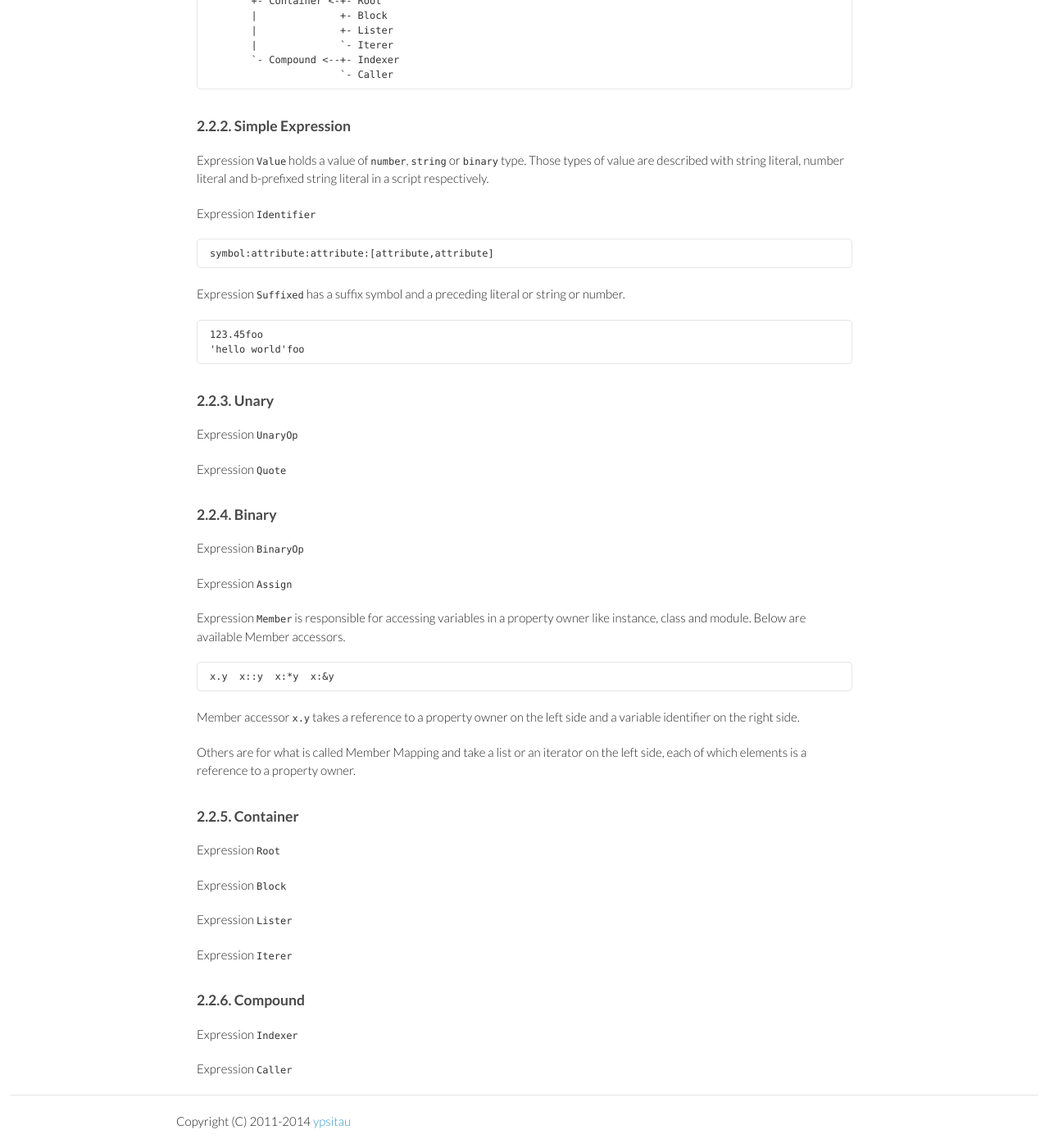
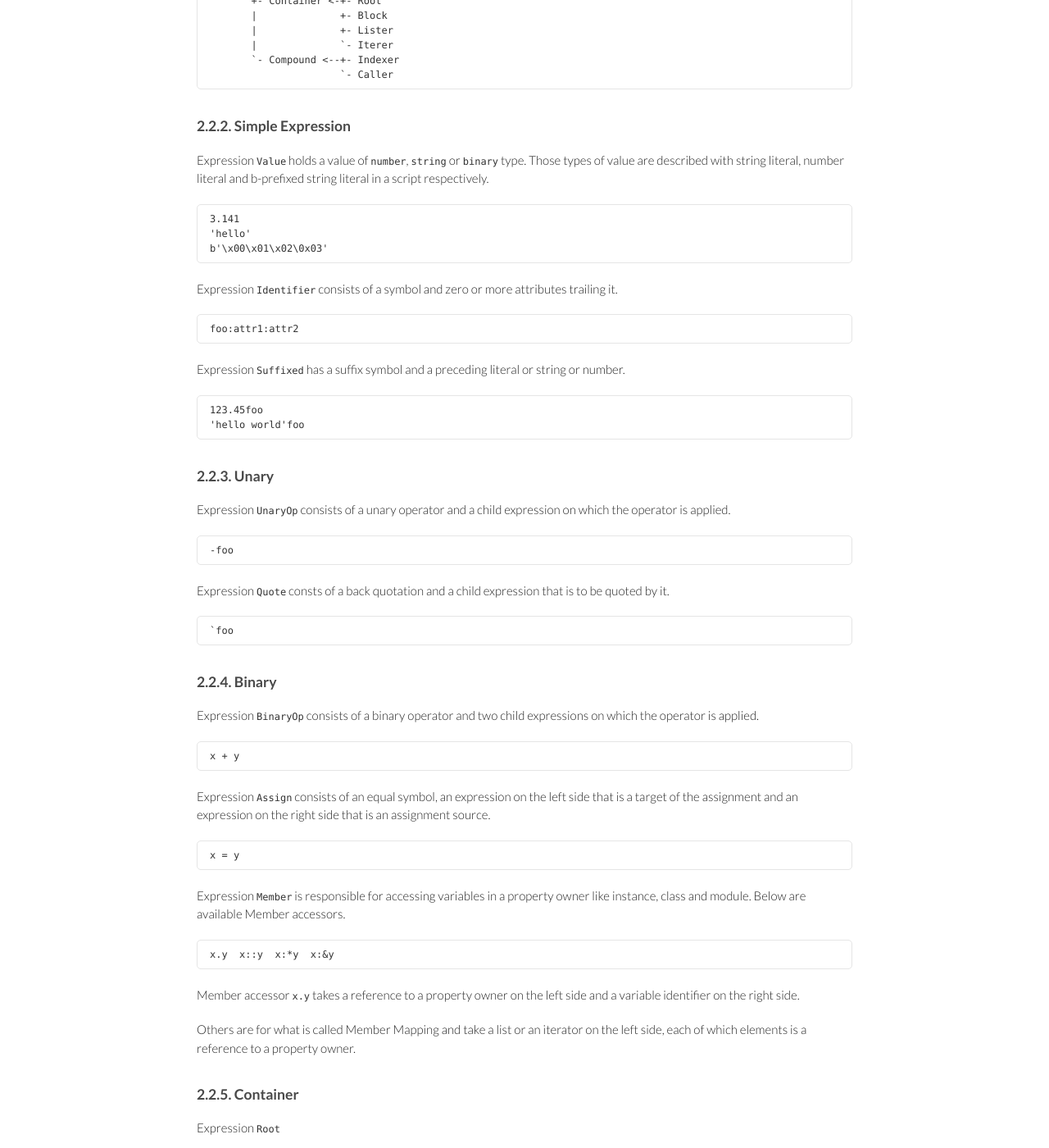
Before and after one commit to rudidude86/gura-lang.github.io, a Jekyll site: the page built from documents/Syntax.md, in a window 1280 px wide and 1400 px high, scrolled down 7291 px. Shown: the whole window at 82% size. Built offline with Jekyll 4.4.1, drawn with Linux system fonts in a browser that asks for light colours; Markdown is read by kramdown in place of the engine named in the settings.

Commit message:
updated document

```diff
--- a/documents/Syntax.md
+++ b/documents/Syntax.md
@@ -375,9 +375,13 @@ Expression `Value` holds a value of `number`, `string` or `binary` type.
 Those types of value are described with string literal, number literal
 and b-prefixed string literal in a script respectively.
 
-Expression `Identifier`
+    3.141
+    'hello'
+    b'\x00\x01\x02\0x03'
 
-    symbol:attribute:attribute:[attribute,attribute]
+Expression `Identifier` consists of a symbol and zero or more attributes trailing it.
+
+    foo:attr1:attr2
 
 Expression `Suffixed` has a suffix symbol and a preceding literal or string or number.
 
@@ -386,16 +390,28 @@ Expression `Suffixed` has a suffix symbol and a preceding literal or string or n
 
 ### {{ page.chapter }}.2.3. Unary
 
-Expression `UnaryOp`
+Expression `UnaryOp` consists of a unary operator
+and a child expression on which the operator is applied.
 
-Expression `Quote`
+    -foo
 
+Expression `Quote` consts of a back quotation
+and a child expression that is to be quoted by it.
+
+    `foo
 
 ### {{ page.chapter }}.2.4. Binary
 
-Expression `BinaryOp`
+Expression `BinaryOp` consists of a binary operator
+and two child expressions on which the operator is applied.
 
-Expression `Assign`
+    x + y
+
+Expression `Assign` consists of an equal symbol,
+an expression on the left side that is a target of the assignment
+and an expression on the right side that is an assignment source.
+
+    x = y
 
 Expression `Member` is responsible for accessing variables
 in a property owner like instance, class and module.
```
